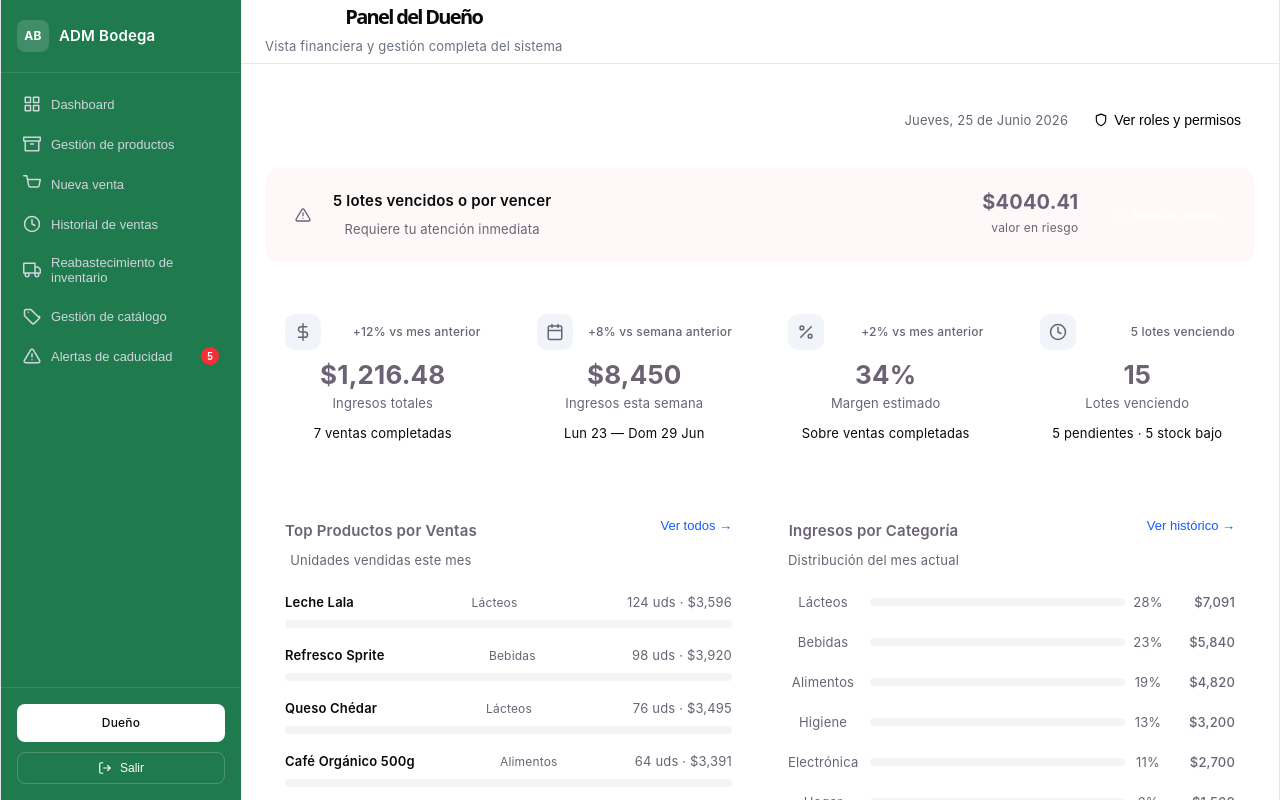
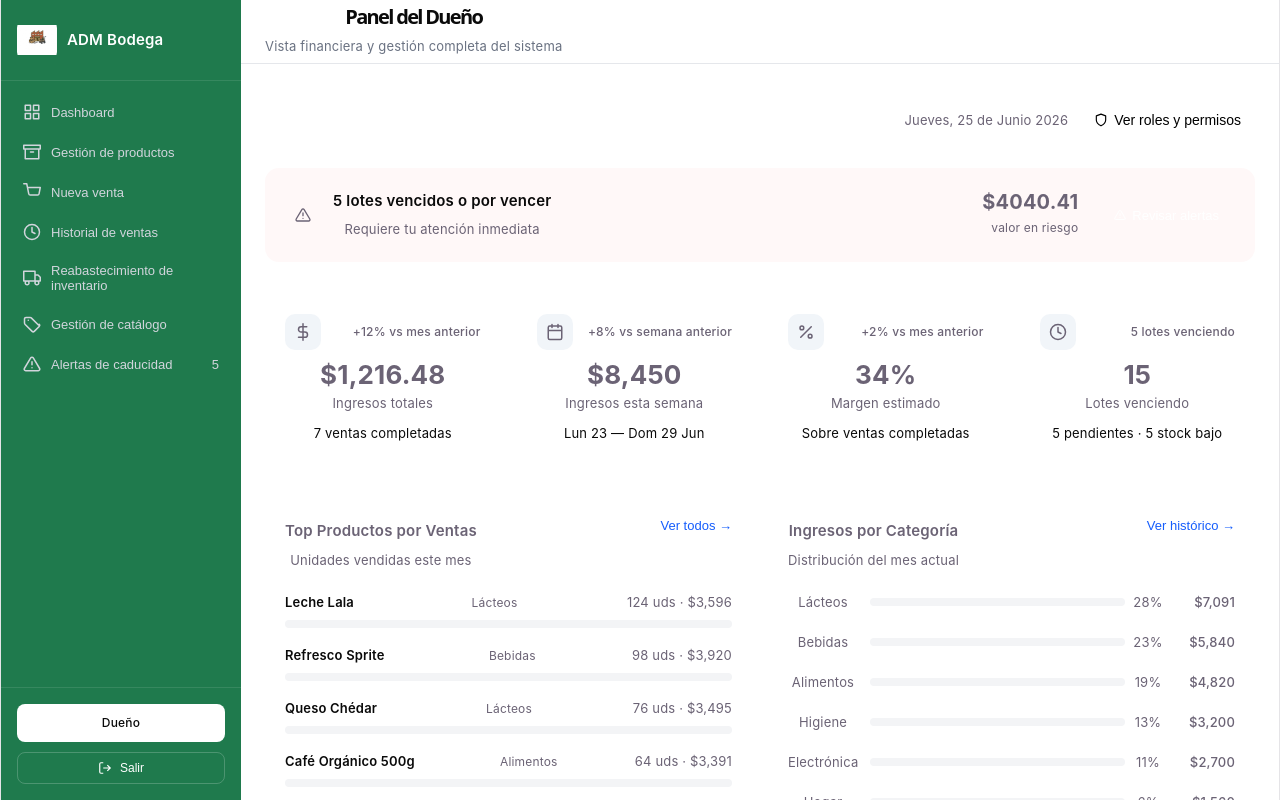
Before and after one commit to Dannyruizt/Sistema-de-gesti-n-de-Bodega, a React app in the folder frontend/: page /panel in a window 1280 px wide. Shown: the top 800 px of the page. Built offline with nearby package versions, Linux system fonts and the light colour scheme; the HTML template or start-up script is replaced by a standard one.

Commit message:
ya tiene logo

```diff
--- a/frontend/src/Styles/componentes/sidebar.css
+++ b/frontend/src/Styles/componentes/sidebar.css
@@ -18,19 +18,12 @@
   border-bottom: 1px solid rgba(255, 255, 255, 0.1);
 }
 
-.sidebar-brand-icon {
-  width: 32px;
-  height: 32px;
-  border-radius: 8px;
-  background-color: rgba(255, 255, 255, 0.15);
-  color: #ffffff;
-  font-size: 12px;
-  font-weight: 700;
-  display: flex;
-  align-items: center;
-  justify-content: center;
-  flex-shrink: 0;
-}
+.sidebar-brand-logo {
+   width: 40px;
+   height: 40px;
+   border-radius: 8px;
+   object-fit: contain;
+   }
 
 .sidebar-brand-text {
   color: #ffffff;
--- a/frontend/src/components/sidebar.jsx
+++ b/frontend/src/components/sidebar.jsx
@@ -1,4 +1,5 @@
 import { useNavigate, useLocation } from 'react-router-dom';
+import logoAdmBodega from "../assets/logo.jpg";
 import '../Styles/componentes/Sidebar.css';
 
 const NAV_LINKS = [
@@ -41,7 +42,7 @@ function Sidebar({ role = 'Encargado' }) {
   return (
     <aside className="sidebar">
       <div className="sidebar-brand">
-        <div className="sidebar-brand-icon">AB</div>
+        <img src= {logoAdmBodega} alt="Logo ADM Bodega" className="sidebar-brand-logo" />
         <span className="sidebar-brand-text">ADM Bodega</span>
       </div>
 
@@ -54,7 +55,7 @@ function Sidebar({ role = 'Encargado' }) {
           >
             <Icon type={link.icon} />
             <span className="sidebar-link-label">{link.label}</span>
-            {link.badge && <span className="sidebar-badge">{link.badge}</span>}
+            {link.badge && <span className="sidebar-badge-logo">{link.badge}</span>}
           </button>
         ))}
       </nav>
```
Also changed, not shown: frontend/src/assets/logo.jpg (added).
